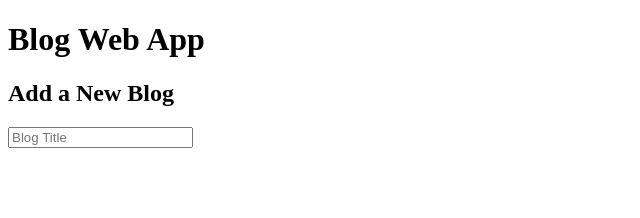
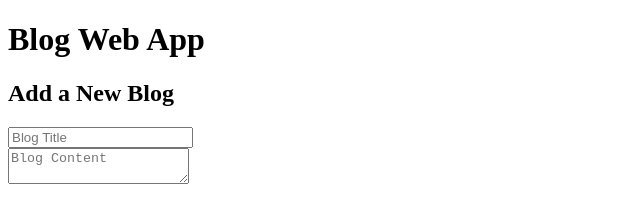
Before and after one commit to ajaythopate/Blog-App, a plain HTML site: page index.html in a window 1280 px wide. Shown: the whole page, without its empty margins (0-640 px from the left). Drawn offline with Linux system fonts and the light colour scheme.

Commit message:
blogContent text area added

```diff
--- a/index.html
+++ b/index.html
@@ -13,6 +13,9 @@
     <div class="input-group">
         <input type="text"  id="blogTitleInput" placeholder="Blog Title">
     </div>
+    <div class="input-group">
+        <textarea id="blogContentInput" placeholder="Blog Content"></textarea>
+    </div>
     </div>
 </body>
 </html>
```
